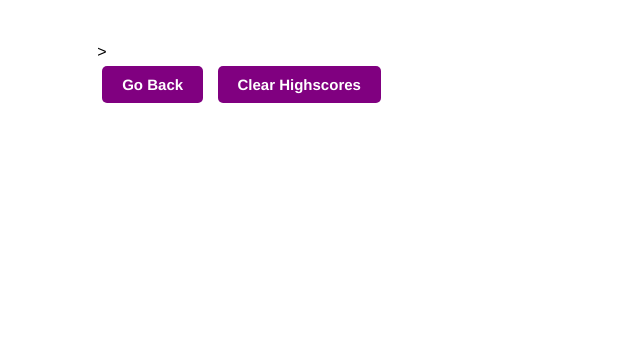
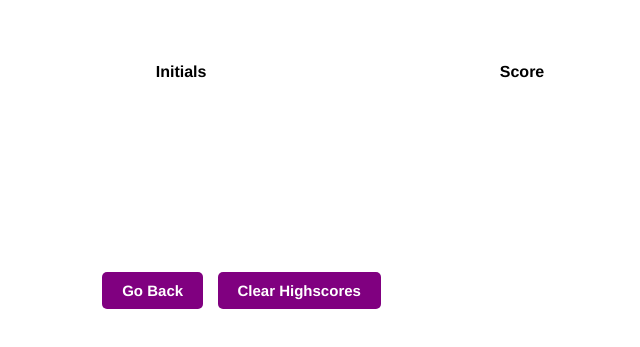
Before and after one commit to EthanC29/Coding-Quiz, a plain HTML site: page highscores.html in a window 1280 px wide. Both pictures are taken after a click on the button "Clear Highscores". Shown: the part 145-492 px from the top of the page, without its empty margins (290-930 px from the left). Drawn offline with Linux system fonts and the light colour scheme.

Commit message:
mostly done

```diff
--- a/assets/css/style.css
+++ b/assets/css/style.css
@@ -94,3 +94,22 @@ main {
     height: 30px;
     margin: 5px;
 }
+
+
+
+/** highscores.html */
+
+#ordered-scores {
+    display: flex;
+    flex-direction: column;
+    padding: 5px 10px;
+}
+
+#ordered-scores li {
+    margin: 5px 0;
+    padding: 10px 10%;
+    display: flex;
+    flex-direction: row;
+    justify-content: space-between;
+    font-weight: bold;
+}
--- a/assets/js/javascriptHS.js
+++ b/assets/js/javascriptHS.js
@@ -1,6 +1,6 @@
 let clearHS = document.querySelector("#clear");
 
-
+let goBack = document.querySelector("#go-back");
 
 
 var body = document.body;
@@ -18,26 +18,119 @@ li3Name = document.createElement("div");
 li4Name = document.createElement("div");
 li5Name = document.createElement("div");
 
+li1NameText = document.createElement("span");
+li2NameText = document.createElement("span");
+li3NameText = document.createElement("span");
+li4NameText = document.createElement("span");
+li5NameText = document.createElement("span");
+
 li1Score = document.createElement("div");
 li2Score = document.createElement("div");
 li3Score = document.createElement("div");
 li4Score = document.createElement("div");
 li5Score = document.createElement("div");
 
+li1ScoreText = document.createElement("span");
+li2ScoreText = document.createElement("span");
+li3ScoreText = document.createElement("span");
+li4ScoreText = document.createElement("span");
+li5ScoreText = document.createElement("span");
+
 
 
 // display scores from localStorage to scoreboard
-let displayScores = function() {
+var loadScoreboard = function() {
 
-    if (playerHighscore[0].name !== null) {
+    if (localStorage.getItem("player0.name") !== "N/A" && localStorage.getItem("player0.score") !== "N/A") {
 
         olEl.appendChild(li1);
         li1.appendChild(li1Name);
+        li1Name.textContent = localStorage.getItem("player0.name");
+        li1.appendChild(li1Score);
+        li1Score.textContent = localStorage.getItem("player0.score");
+
+        li1.setAttribute("style", "background-color: rgb(170, 215, 255); font-weight: normal;");
+
+    };
+
+    if (localStorage.getItem("player1.name") !== "N/A" && localStorage.getItem("player1.score") !== "N/A") {
+
+        olEl.appendChild(li2);
+        li2.appendChild(li2Name);
+        li2Name.textContent = localStorage.getItem("player1.name");
+        li2.appendChild(li2Score);
+        li2Score.textContent = localStorage.getItem("player1.score");
+
+        li2.setAttribute("style", "background-color: rgb(170, 215, 255); font-weight: normal;");
+
+    };
+
+    if (localStorage.getItem("player2.name") !== "N/A" && localStorage.getItem("player2.score") !== "N/A") {
+
+        olEl.appendChild(li3);
+        li3.appendChild(li3Name);
+        li3Name.textContent = localStorage.getItem("player2.name");
+        li3.appendChild(li3Score);
+        li3Score.textContent = localStorage.getItem("player2.score");
+
+        li3.setAttribute("style", "background-color: rgb(170, 215, 255); font-weight: normal;");
+
+    };
+
+    if (localStorage.getItem("player3.name") !== "N/A" && localStorage.getItem("player3.score") !== "N/A") {
+
+        olEl.appendChild(li4);
+        li4.appendChild(li4Name);
+        li4Name.textContent = localStorage.getItem("player3.name");
+        li4.appendChild(li4Score);
+        li4Score.textContent = localStorage.getItem("player3.score");
+
+        li4.setAttribute("style", "background-color: rgb(170, 215, 255); font-weight: normal;");
+
+    };
+
+    if (localStorage.getItem("player4.name") !== "N/A" && localStorage.getItem("player4.score") !== "N/A") {
+
+        olEl.appendChild(li5);
+        li5.appendChild(li5Name);
+        li5Name.textContent = localStorage.getItem("player4.name");
+        li5.appendChild(li5Score);
+        li5Score.textContent = localStorage.getItem("player4.score");
+
+        li5.setAttribute("style", "background-color: rgb(170, 215, 255); font-weight: normal;");
+
+    };
+
+};
+
+loadScoreboard();
+
+var clearScoreboard = function() {
+
+    localStorage.setItem("player0.name", "N/A");
+    localStorage.setItem("player0.score", "N/A");
+    localStorage.setItem("player1.name", "N/A");
+    localStorage.setItem("player1.score", "N/A");
+    localStorage.setItem("player2.name", "N/A");
+    localStorage.setItem("player2.score", "N/A");
+    localStorage.setItem("player3.name", "N/A");
+    localStorage.setItem("player3.score", "N/A");
+    localStorage.setItem("player4.name", "N/A");
+    localStorage.setItem("player4.score", "N/A");
+
+    li1.setAttribute("style", "background-color: white;");
+    li2.setAttribute("style", "background-color: white;");
+    li3.setAttribute("style", "background-color: white;");
+    li4.setAttribute("style", "background-color: white;");
+    li5.setAttribute("style", "background-color: white;");
+
+};
+
+var backMainPage = function() {
+    location.href = "index.html";
+};
 
 
-    }
+clearHS.addEventListener("click", clearScoreboard);
 
-
-
-
-}
+goBack.addEventListener("click", backMainPage);
--- a/highscores.html
+++ b/highscores.html
@@ -22,8 +22,9 @@
             <section class="highscore-section">
 
                 <ol id="ordered-scores">
+                    <li><div>Initials</div><div>Score</div></li>
 
-                </ol>>
+                </ol>
 
             </section>
 
@@ -31,7 +32,7 @@
             <section id="highscore-buttons">
 
                 <!-- "Go Back" button -->
-                <button class="btn" id="go-back" href="index.html">Go Back</button>
+                <button class="btn" id="go-back">Go Back</button>
 
                 <!-- "Clear Highscores" button -->
                 <button class="btn" id="clear">Clear Highscores</button>
--- a/index.html
+++ b/index.html
@@ -72,7 +72,7 @@
                 <input type="text" id="initials" name="initials"></input>
 
                 <!-- submit button -->
-                <button class="btn" id="submit-initials" type="submit" form="initials">Submit</button>
+                <button class="btn" id="submit-initials" type="submit" form="score-form">Submit</button>
 
             </form>
 
@@ -83,8 +83,6 @@
 
         </main>
 
-        <script src="https://code.jquery.com/jquery-3.5.1.min.js"></script>
-
         <script type="text/javascript" src="assets/js/javascript.js"></script>
     </body>
 
```
Also changed, not shown: assets/js/javascript.js (+73 -19 lines).
